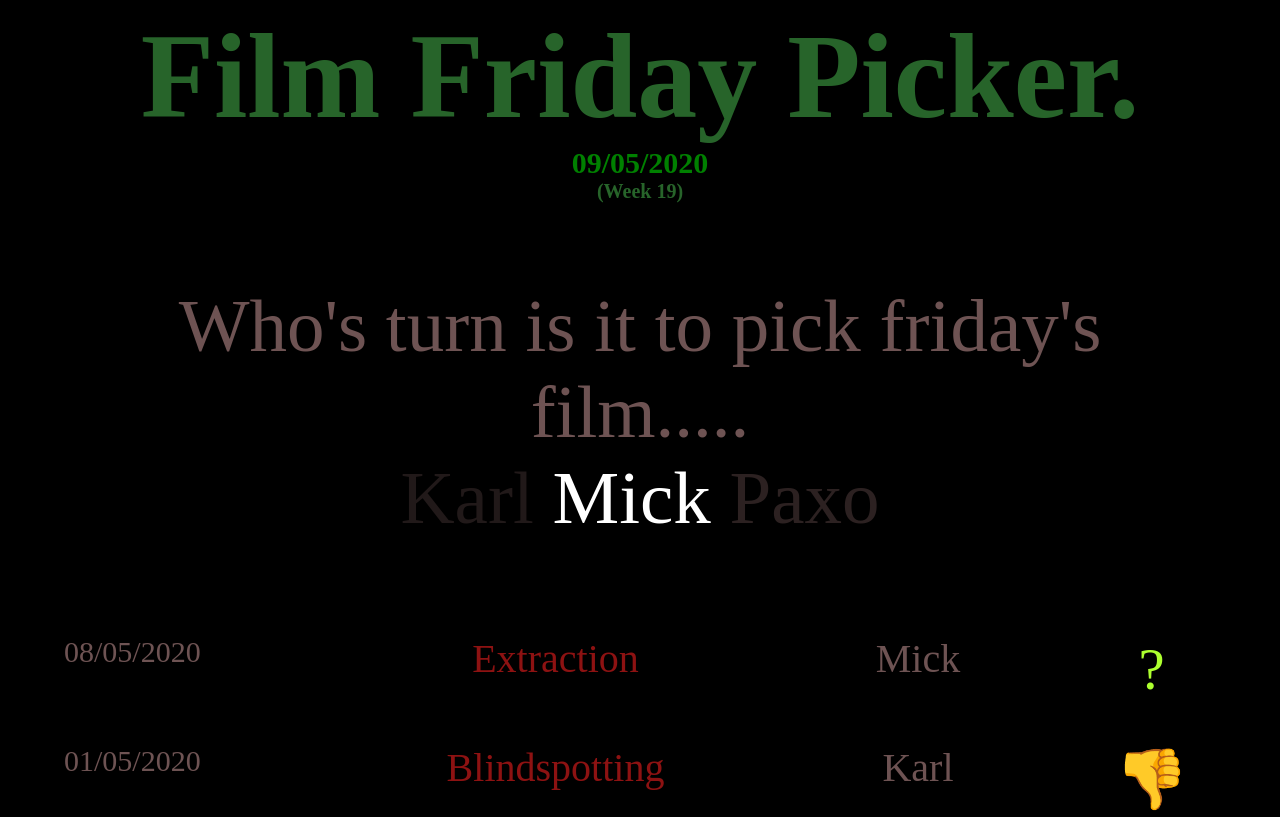
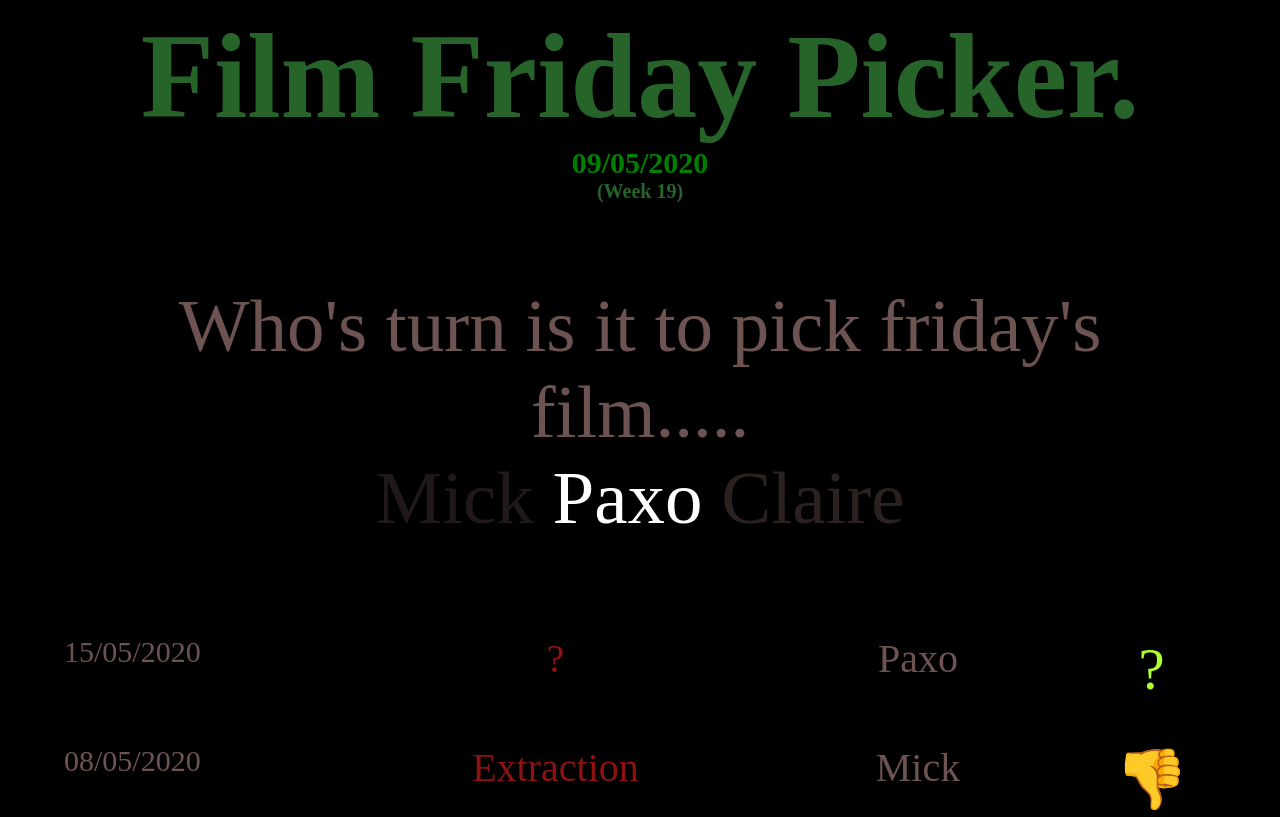
Before and after one commit to bangbangsoftware/fridayfilm, a website: page index.html in a window 1280 px wide. Shown: the top 817 px of the page. Drawn offline with Linux system fonts and the light colour scheme.

Commit message:
Erm... that JS doesn't seem to work

```diff
--- a/index.html
+++ b/index.html
@@ -22,6 +22,13 @@
     <br />
     <br />
     <div class="history">
+      <div class="date">15/05/2020</div>
+      <div>
+        <a target="_blank" href="https://www.imdb.com">?</a>
+      </div>
+      <div>Paxo</div>
+      <div class="icon">?</div>
+
       <div class="date">08/05/2020</div>
       <div>
         <a target="_blank" href="https://www.netflix.com/title/80230399"
@@ -29,7 +36,8 @@
         >
       </div>
       <div>Mick</div>
-      <div class="icon">?</div>
+      <div class="icon">👎</div>
+
       <div class="date">01/05/2020</div>
       <div>
         <a target="_blank" href="https://www.netflix.com/title/80100937"
--- a/index.js
+++ b/index.js
@@ -49,4 +49,4 @@ const go = (...crew) => {
   updates([{ picked }, { next }, { last }, { date }, { week }]);
 };
 
-go("Paxo", "Claire", "Karl", "Mick");
+go("Claire", "Karl", "Mick", "Paxo");
```
